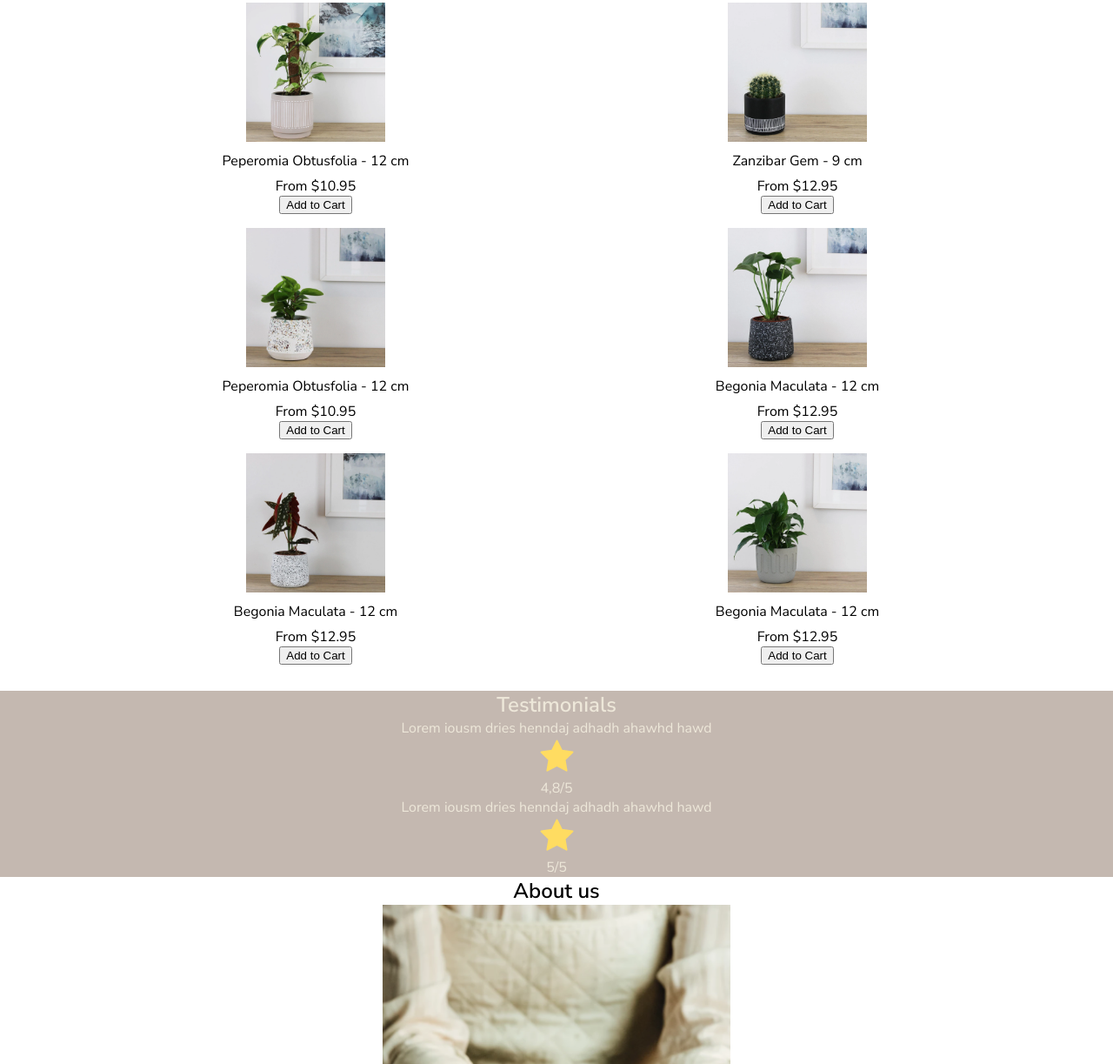
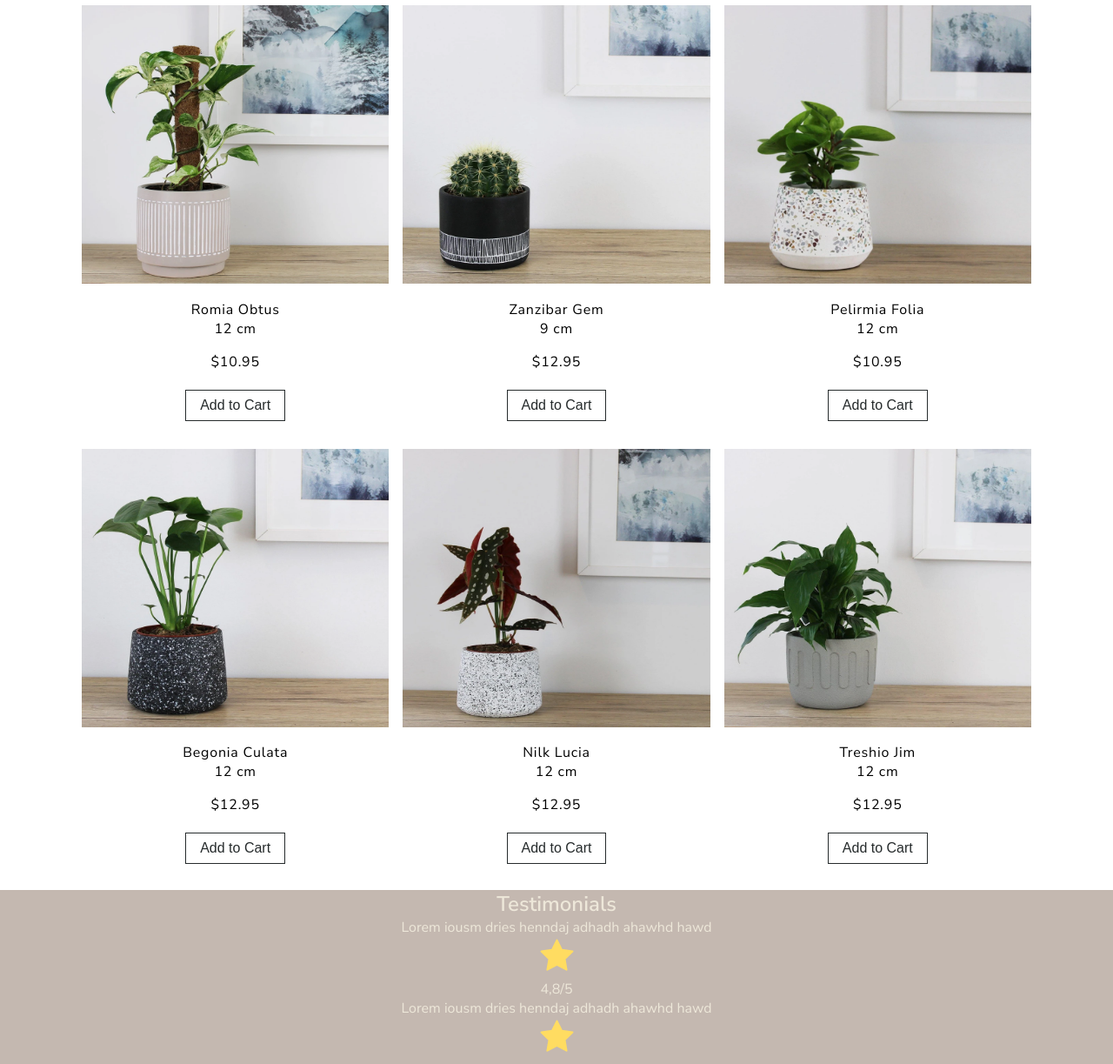
Before and after one commit to NellySP/Landing-Page, a plain HTML site: page index.html in a window 1280 px wide. Shown: the part 684-1907 px from the top of the page at 87% size. Drawn offline with Linux system fonts and the light colour scheme.

Commit message:
Updates...

```diff
--- a/index.css
+++ b/index.css
@@ -36,6 +36,7 @@ body {
   margin: 0%;
   padding: 0%;
   min-height: 100%;
+  font-family: var(--paragraph);
 }
 
 /* Header */
@@ -238,20 +239,58 @@ main {
 
 /* New Items */
 
+/* .imgGrid {
+  display: grid;
+  grid-template-columns: repeat(2, 1fr);
+  grid-gap: 1rem;
+  align-items: center;
+  margin: 0 auto;
+  width: 90%;
+  padding: 30px;
+  grid-auto-rows: 1fr 1fr;
+} */
+
+/* .imgGrid div {
+  overflow: hidden;
+  height: 100%;
+  width: 100%;
+} */
+
+/* .socialMedia img {
+  background-color: var(--c-primary);
+  width: 100%;
+  height: 140px;
+  object-fit: cover;
+  object-position: center;
+} */
+
 .grid {
   display: grid;
   grid-template-columns: repeat(2, 1fr);
   grid-gap: 1rem;
+  row-gap: 2rem;
+  align-items: center;
   margin: 0 auto;
   width: 90%;
   padding: 30px;
+  grid-auto-rows: 1fr 1fr;
+  /* display: grid;
+  grid-template-columns: repeat(2, 1fr);
+  grid-gap: 1rem;
+  margin: 0 auto;
+  width: 90%;
+  padding: 30px; */
 }
 
 .imagesAndText img {
-  width: 160px;
+  width: 100%;
+  height: 140px;
+  /* object-fit: cover; */
+  object-position: center;
+  /* width: 160px;
   height: 160px;
   object-fit: cover;
-  object-position: center;
+  object-position: center; */
 }
 
 .newItems h2 {
@@ -262,7 +301,113 @@ main {
 }
 
 .plantName {
-  padding: 7px;
+  font-size: 1rem;
+  text-align: center;
+  letter-spacing: 0.05em;
+  padding-top: 0.8rem;
+}
+
+.plant-size {
+  font-size: 1rem;
+  text-align: center;
+  letter-spacing: 0.05em;
+  padding-bottom: 1rem;
+}
+
+.plant-price {
+  font-size: 1rem;
+  text-align: center;
+  letter-spacing: 0.05em;
+  padding-bottom: 0.8rem;
+}
+
+.product-btn {
+  display: inline-block;
+  border: 1px solid var(--fc-primary);
+  padding: 0.5rem 1rem 0.5rem 1rem;
+  margin-top: 0.5rem;
+  text-decoration: none;
+  background: #fff;
+  color: var(--fc-primary);
+  font-size: 1rem;
+  cursor: pointer;
+  text-align: center;
+  transition: background 250ms ease-in-out, transform 150ms ease;
+  -webkit-appearance: none;
+  -moz-appearance: none;
+}
+
+.product-btn:hover,
+.product-btn:focus {
+  background: var(--fc-primary);
+  color: var(--c-primary);
+}
+
+.product-btn:focus {
+  outline: 1px solid var(--c-primary);
+  outline-offset: -4px;
+}
+
+.product-btn:active {
+  transform: scale(0.99);
+}
+
+@media (max-width: 360px) {
+  .plantName {
+    font-size: 0.8rem;
+  }
+
+  .plant-size {
+    font-size: 0.8rem;
+  }
+
+  .plant-price {
+    font-size: 0.8rem;
+  }
+
+  .product-btn {
+    font-size: 0.8rem;
+  }
+}
+
+@media (min-width: 500px) {
+  .grid {
+    grid-template-columns: repeat(2, 1fr);
+  }
+
+  .imagesAndText img {
+    height: 180px;
+  }
+}
+
+@media (min-width: 600px) {
+  .grid {
+    grid-template-columns: repeat(3, 1fr);
+  }
+
+  /* .socialMedia img {
+    height: 220px;
+  } */
+}
+
+@media (min-width: 900px) {
+  .grid {
+    grid-template-columns: repeat(3, 1fr);
+  }
+
+  /* .socialMedia img {
+    height: 230px;
+  } */
+}
+
+@media (min-width: 1100px) {
+  .grid {
+    grid-template-columns: repeat(3, 1fr);
+  }
+
+  .imagesAndText img {
+    height: 320px;
+  }
 }
 
 /* Testimonials */
--- a/index.html
+++ b/index.html
@@ -49,39 +49,45 @@
         <div class="grid">
           <div class="imagesAndText">
             <img src="/images/whatsNew1.webp" alt="" />
-            <p class="plantName">Peperomia Obtusfolia - 12 cm</p>
-            <p>From $10.95</p>
-            <button>Add to Cart</button>
+            <p class="plantName">Romia Obtus</p>
+            <p class="plant-size">12 cm</p>
+            <p class="plant-price">$10.95</p>
+            <button class="product-btn">Add to Cart</button>
           </div>
           <div class="imagesAndText">
             <img src="/images/whatsNew2.webp" alt="" />
-            <p class="plantName">Zanzibar Gem - 9 cm</p>
-            <p>From $12.95</p>
-            <button>Add to Cart</button>
+            <p class="plantName">Zanzibar Gem</p>
+            <p class="plant-size">9 cm</p>
+            <p class="plant-price">$12.95</p>
+            <button class="product-btn">Add to Cart</button>
           </div>
           <div class="imagesAndText">
             <img src="/images/whatsNew3.webp" alt="" />
-            <p class="plantName">Peperomia Obtusfolia - 12 cm</p>
-            <p>From $10.95</p>
-            <button>Add to Cart</button>
+            <p class="plantName">Pelirmia Folia</p>
+            <p class="plant-size">12 cm</p>
+            <p class="plant-price">$10.95</p>
+            <button class="product-btn">Add to Cart</button>
           </div>
           <div class="imagesAndText">
             <img src="/images/whatsNew4.webp" alt="" />
-            <p class="plantName">Begonia Maculata - 12 cm</p>
-            <p>From $12.95</p>
-            <button>Add to Cart</button>
+            <p class="plantName">Begonia Culata</p>
+            <p class="plant-size">12 cm</p>
+            <p class="plant-price">$12.95</p>
+            <button class="product-btn">Add to Cart</button>
           </div>
           <div class="imagesAndText">
             <img src="/images/whatsNew5.webp" alt="" />
-            <p class="plantName">Begonia Maculata - 12 cm</p>
-            <p>From $12.95</p>
-            <button>Add to Cart</button>
+            <p class="plantName">Nilk Lucia</p>
+            <p class="plant-size">12 cm</p>
+            <p class="plant-price">$12.95</p>
+            <button class="product-btn">Add to Cart</button>
           </div>
           <div class="imagesAndText">
             <img src="/images/whatsNew6.webp" alt="" />
-            <p class="plantName">Begonia Maculata - 12 cm</p>
-            <p>From $12.95</p>
-            <button>Add to Cart</button>
+            <p class="plantName">Treshio Jim</p>
+            <p class="plant-size">12 cm</p>
+            <p class="plant-price">$12.95</p>
+            <button class="product-btn">Add to Cart</button>
           </div>
         </div>
       </section>
```
